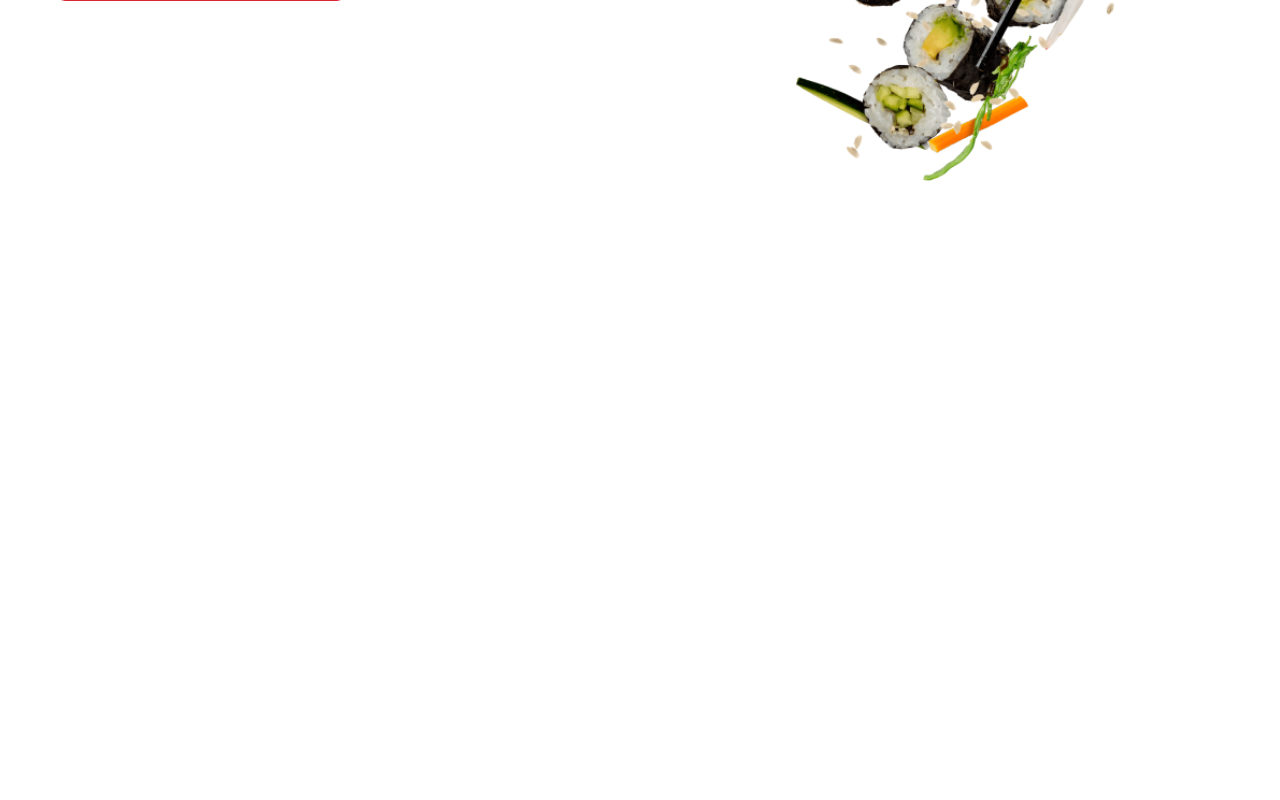
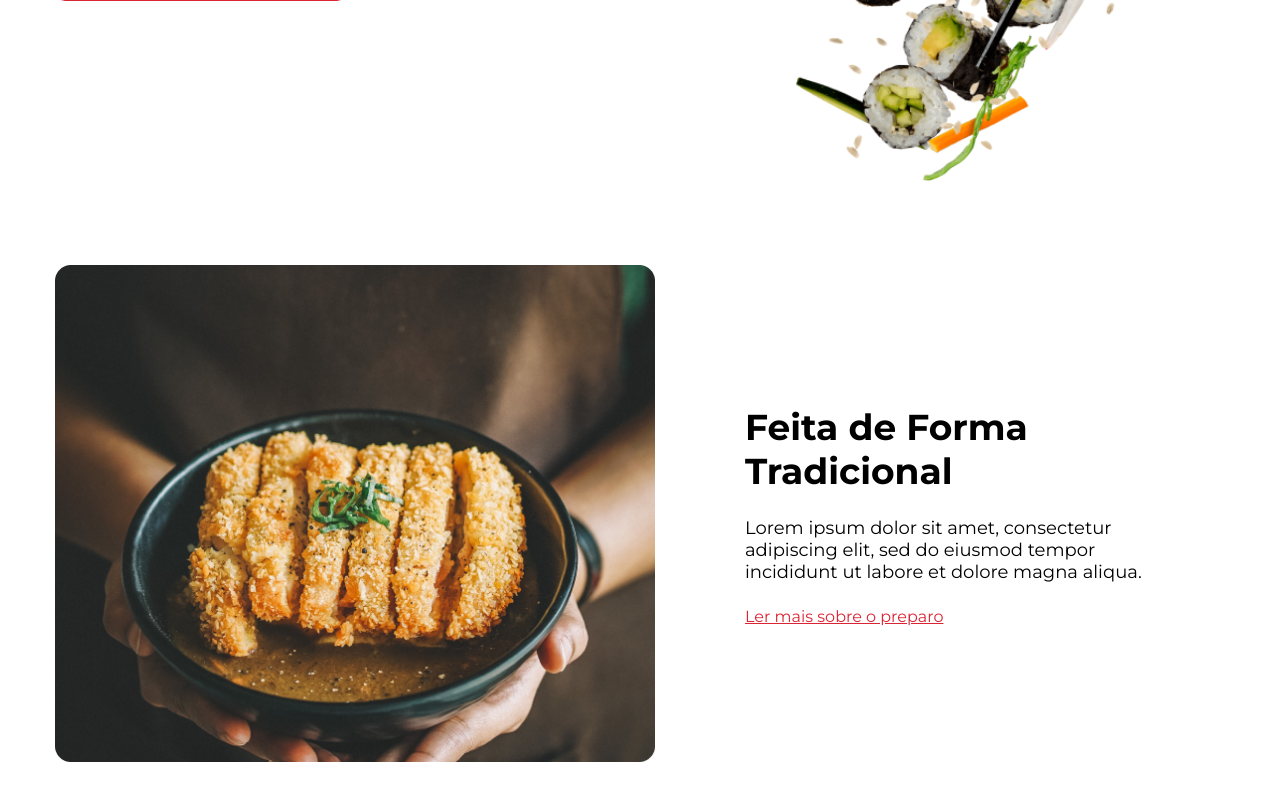
Before and after one commit to brennerpaiva/-japanese-restaurant, a Next.js app: page / in a window 1280 px wide. Shown: the part 434-1234 px from the top of the page. Before the commit the page ends 800 px from the top, so only its background shows below. Built offline with nearby package versions, Linux system fonts and the light colour scheme.

Commit message:
feat: create second section

```diff
--- a/src/app/page.js
+++ b/src/app/page.jsx
@@ -2,12 +2,14 @@ import Image from "next/image";
 import styles from "./page.module.css";
 import Header from "@/components/Header/header";
 import FirstSection from "@/components/FirstSection/firstSecton";
+import SecondSection from "@/components/SecondSection/secondSection";
 
 export default function Home() {
   return (
     <main className={styles.main}>
       <Header />
       <FirstSection />
+      <SecondSection />
     </main>
   );
 }
--- /dev/null
+++ b/src/components/SecondSection/secondSection.jsx
@@ -0,0 +1,22 @@
+import React from "react";
+import Image from "next/image";
+import Styles from "./styles.module.scss";
+import ImageSection2 from "../../../public/images/second-section.png";
+
+export default function SecondSection() {
+  return (
+    <div className={Styles.container}>
+      <div className={Styles.image}>
+        <Image src={ImageSection2} width={600} />
+      </div>
+      <div className={Styles.text}>
+        <h1>Feita de Forma Tradicional</h1>
+        <p>
+          Lorem ipsum dolor sit amet, consectetur adipiscing elit, sed do
+          eiusmod tempor incididunt ut labore et dolore magna aliqua.{" "}
+        </p>
+        <span>Ler mais sobre o preparo</span>
+      </div>
+    </div>
+  );
+}
--- /dev/null
+++ b/src/components/SecondSection/styles.module.scss
@@ -0,0 +1,30 @@
+.container {
+    display: flex;
+    max-width: 1210px;
+    margin: 0 auto;
+    justify-content: space-between;
+    padding: 40px 20px;
+    align-items: center;
+}
+
+
+.text {
+    font-family: "Montserrat", sans-serif;
+    margin-left: 90px;
+
+    h1{
+        font-size: 36px;
+        font-weight: 600;
+        margin-bottom: 24px;
+    }
+    p{
+        margin-bottom: 24px;
+        font-size: 18px;
+        max-width: 430px;
+    }
+    span{
+        color: #da2535;
+
+        text-decoration: underline;
+    }
+}
```
Also changed, not shown: public/images/second-section.png (added), src/app/layout.jsx (renamed from src/app/layout.js), src/components/FirstSection/firstSecton.jsx (renamed from src/components/FirstSection/firstSecton.js), src/components/Header/header.jsx (renamed from src/components/Header/header.js).
